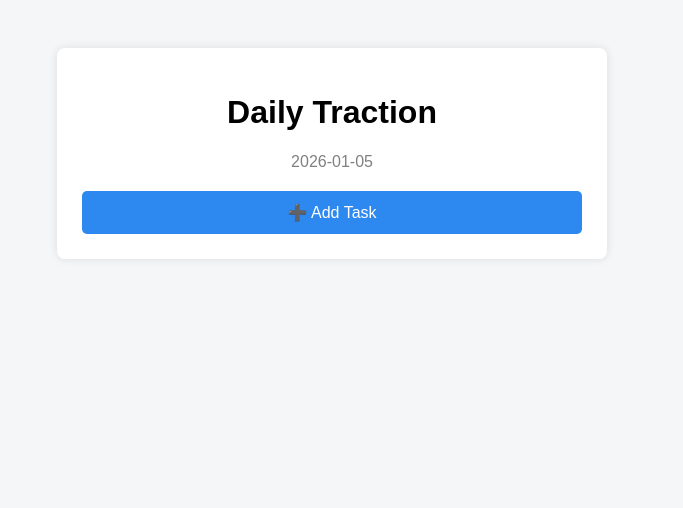
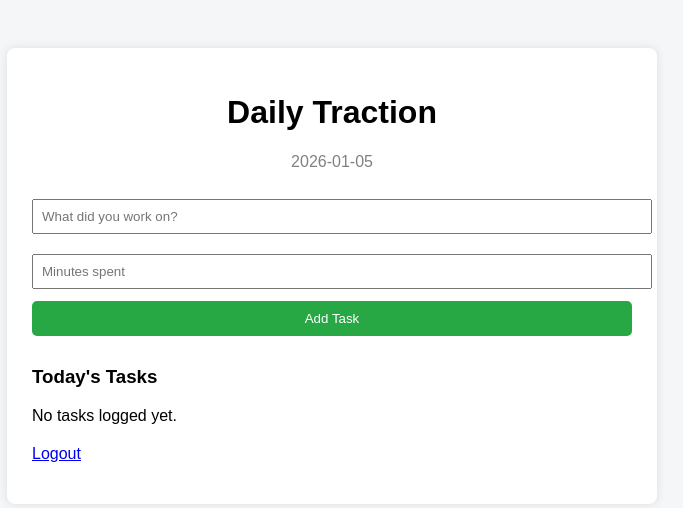
Before and after one commit to Dhusyanthontraining/Task_manager_app, a Flask app: page / in a window 1280 px wide. Shown: the top 508 px of the page, without its empty margins (308-991 px from the left). Run offline with Flask 3, Linux system fonts and the light colour scheme; the visitor is signed in with stand-in values (Sample User, id 1); data comes from the database, SQL or seed files in the repository.

Commit message:
Update index.html

```diff
--- a/templates/index.html
+++ b/templates/index.html
@@ -10,7 +10,7 @@
         }
 
         .container {
-            max-width: 500px;
+            max-width: 600px;
             margin: auto;
             background: white;
             padding: 25px;
@@ -39,13 +39,8 @@
             cursor: pointer;
         }
 
-        .add-btn:hover {
-            background-color: #1b5fbf;
-        }
-
         .form-box {
             margin-top: 20px;
-            display: none;
         }
 
         input {
@@ -64,14 +59,14 @@
             border-radius: 5px;
             cursor: pointer;
         }
+
+        .task {
+            background: #f1f3f5;
+            padding: 10px;
+            border-radius: 5px;
+            margin-top: 10px;
+        }
     </style>
-
-    <script>
-        function toggleForm() {
-            const form = document.getElementById("taskForm");
-            form.style.display = form.style.display === "none" ? "block" : "none";
-        }
-    </script>
 </head>
 
 <body>
@@ -80,18 +75,32 @@
     <h1>Daily Traction</h1>
     <div class="date">{{ today }}</div>
 
-    <button class="add-btn" onclick="toggleForm()">➕ Add Task</button>
-
-    <div class="form-box" id="taskForm">
+    <!-- ADD TASK -->
+    <div class="form-box">
         <form method="POST" action="/add">
-            <input type="text" name="module" placeholder="What are you learning?" required>
-
-            <input type="number" name="duration_minutes" placeholder="Minutes" min="0" max="59">
-
-
-            <button class="save-btn" type="submit">Save</button>
+            <input type="text" name="module" placeholder="What did you work on?" required>
+            <input type="number" name="duration_minutes" placeholder="Minutes spent" min="1" required>
+            <button class="save-btn" type="submit">Add Task</button>
         </form>
     </div>
+
+    <!-- TASK HISTORY -->
+    <h3 style="margin-top:30px;">Today's Tasks</h3>
+
+    {% if history %}
+        {% for task in history %}
+            <div class="task">
+                <strong>{{ task.module }}</strong><br>
+                {{ task.minutes }} minutes
+            </div>
+        {% endfor %}
+    {% else %}
+        <p>No tasks logged yet.</p>
+    {% endif %}
+
+    <p style="margin-top:20px;">
+        <a href="/logout">Logout</a>
+    </p>
 </div>
 
 </body>
```
